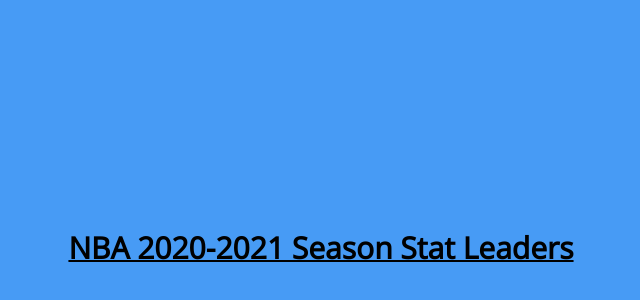
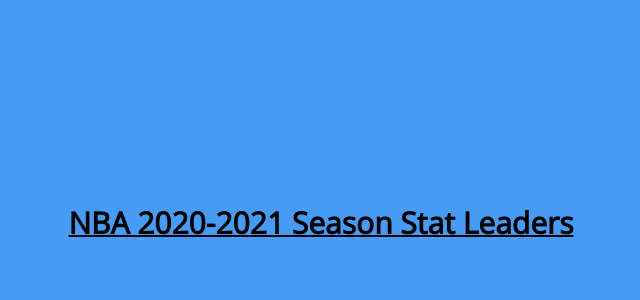
Before and after one commit to george-visconti/nba, a React (Create React App) app in the folder react/front-end/: page / in a window 1280 px wide. Shown: the part 140-440 px from the top of the page, without its empty margins (319-959 px from the left). Built offline with nearby package versions, Linux system fonts and the light colour scheme; no server answers.

Commit message:
fixed front end bug

```diff
--- a/react/front-end/src/AppElements.js
+++ b/react/front-end/src/AppElements.js
@@ -58,10 +58,10 @@
     text-decoration-thickness: 2px;
     font-family: 'Open Sans', sans-serif;
     font-weight: bold;
-    margin-bottom: 25px;
+    margin-bottom: 75px;
     @media (max-width: 600px){
         font-size: 18px;
-
+        margin-bottom:0px;
     }
 `
 
```
